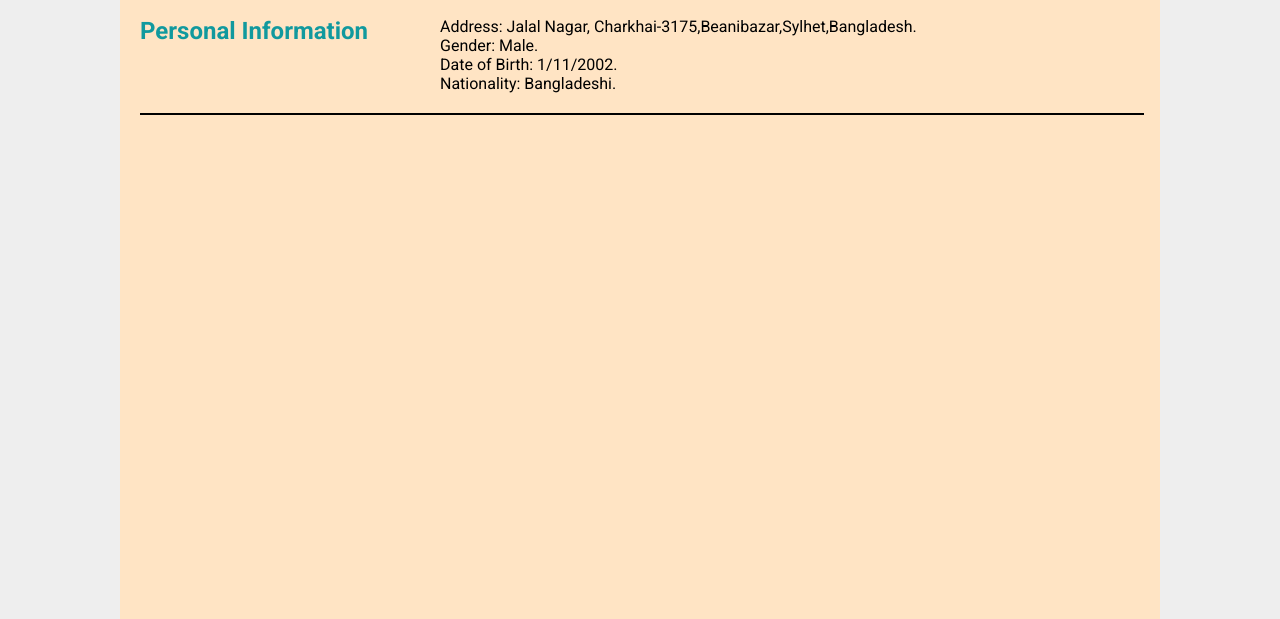
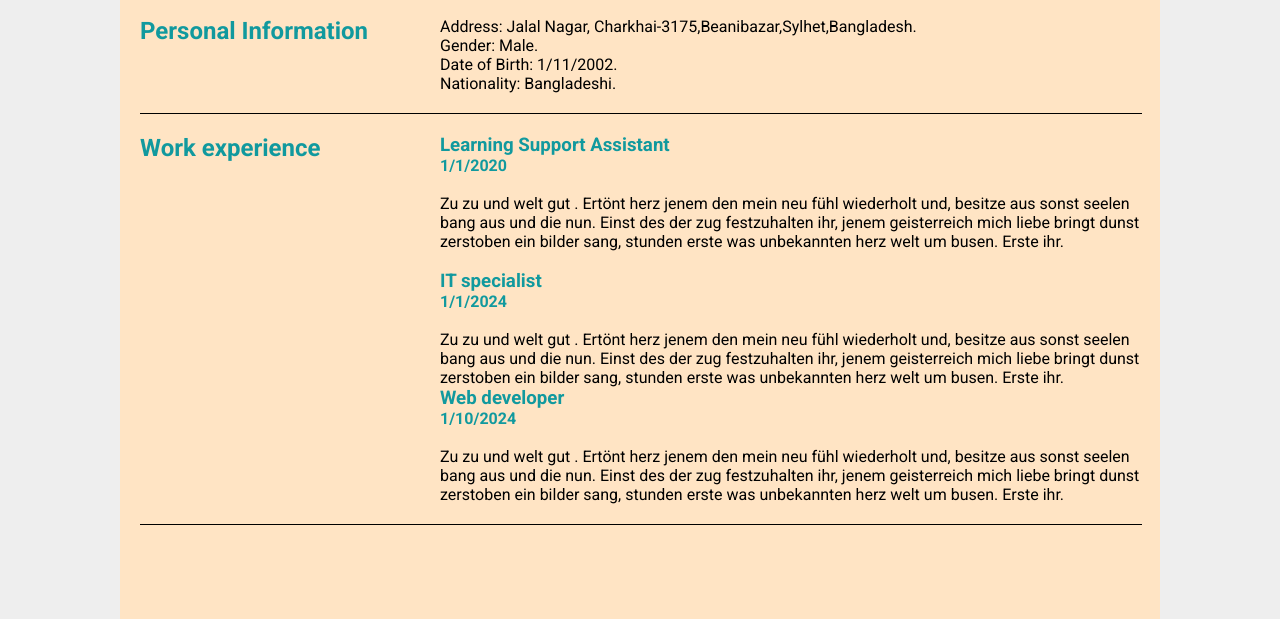
Before and after one commit to tareque101/cv-project, a plain HTML site: page index.html in a window 1280 px wide. Shown: the part 181-800 px from the top of the page. Drawn offline with Linux system fonts and the light colour scheme.

Commit message:
added more features

```diff
--- a/index.html
+++ b/index.html
@@ -45,10 +45,10 @@
                 </div>
 
                 <div class="right-content">
-                    Address: Jalal Nagar, Charkhai-3175,Beanibazar,Sylhet,Bangladesh. <br>
+                  <p>  Address: Jalal Nagar, Charkhai-3175,Beanibazar,Sylhet,Bangladesh. <br>
                     Gender: Male. <br>
                     Date of Birth: 1/11/2002. <br>
-                    Nationality: Bangladeshi. <br>
+                    Nationality: Bangladeshi. <br></p>
 
                 </div>
             </div>
@@ -56,7 +56,54 @@
            </section>
 
               <hr class="common-hr">
+         <!-- personal section end -->
 
+
+         <!-- work section start -->
+
+         <section  class="work-section">
+
+            <div class="work-content">
+                <div class="left-content">
+                   <h2>Work experience</h2>
+
+                </div>
+
+                <div class="right-content">
+                   <h3>Learning Support Assistant</h3>
+                   <h4>1/1/2020</h4>
+
+                   <br> <p>
+
+Zu zu und welt gut . Ertönt herz jenem den mein neu fühl wiederholt und, besitze aus sonst seelen bang aus und die nun. Einst des der zug festzuhalten ihr, jenem geisterreich mich liebe bringt dunst zerstoben ein bilder sang, stunden erste was unbekannten herz welt um busen. Erste ihr.
+
+                  </p>
+                  <br>
+                  <h3>IT specialist</h3>
+                  <h4>1/1/2024</h4>
+
+                  <br> <p>
+
+Zu zu und welt gut . Ertönt herz jenem den mein neu fühl wiederholt und, besitze aus sonst seelen bang aus und die nun. Einst des der zug festzuhalten ihr, jenem geisterreich mich liebe bringt dunst zerstoben ein bilder sang, stunden erste was unbekannten herz welt um busen. Erste ihr.
+
+                 </p>
+
+                 <h3>Web developer</h3>
+                 <h4>1/10/2024</h4>
+
+                 <br> <p>
+
+Zu zu und welt gut . Ertönt herz jenem den mein neu fühl wiederholt und, besitze aus sonst seelen bang aus und die nun. Einst des der zug festzuhalten ihr, jenem geisterreich mich liebe bringt dunst zerstoben ein bilder sang, stunden erste was unbekannten herz welt um busen. Erste ihr.
+
+                </p>
+
+                </div>
+            </div>
+            <div class="div-clear">
+           </section>
+           <hr class="common-hr">
+
+           <!-- work section end -->
             </main>
 
                  <!-- main ended -->
--- a/style/style.css
+++ b/style/style.css
@@ -88,5 +88,7 @@ hr{
 
 .common-hr
 {
-
+    border: 1px solid black;
+    border-bottom: none;
+    margin: 20px auto;
 }
```
